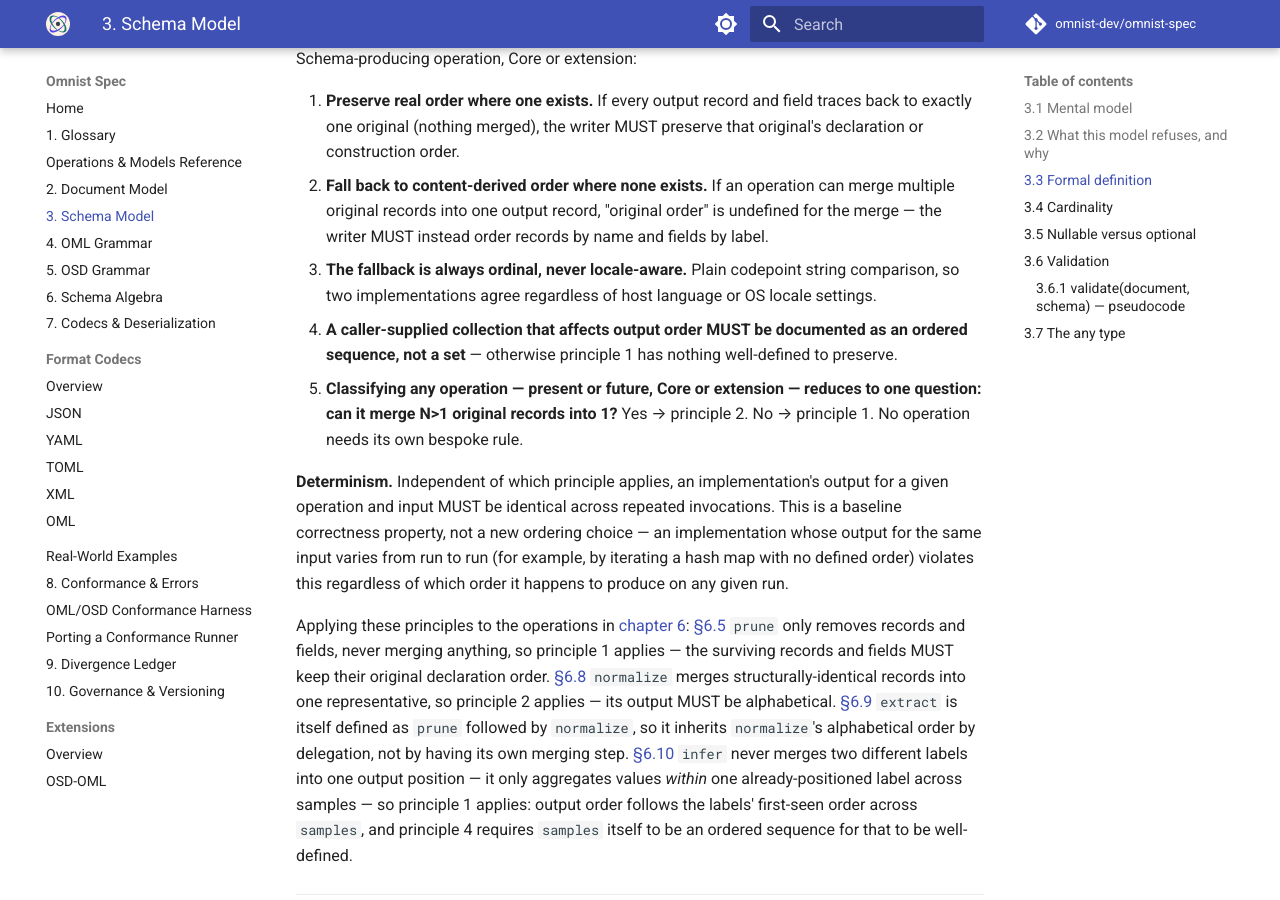
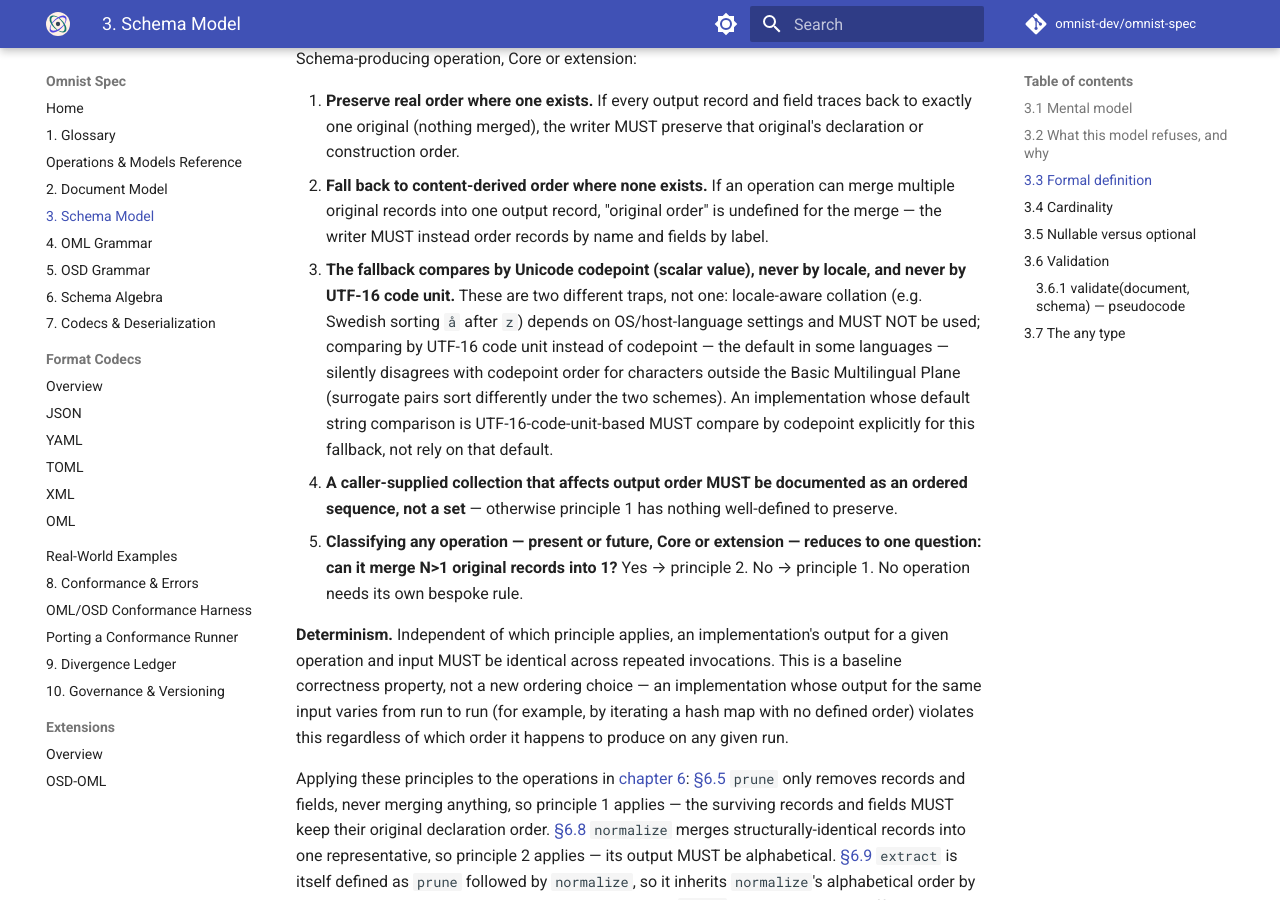
Before and after one commit to omnist-dev/omnist-spec, an MkDocs documentation site: the page built from docs/03-schema-model.md, in a window 1280 px wide and 900 px high, scrolled down 4004 px. Built offline with MkDocs 1.6.1 and Material for MkDocs 9.7.7, drawn with Linux system fonts in a browser that asks for light colours; comment, search, counter and statistics services are not loaded.

Commit message:
Tighten canonical-order Sec3.3 principle 3: codepoint, not UTF-16 code unit
Ordinal comparison as originally worded only closed the locale-aware
collation trap (Swedish a-with-ring sorting after z, etc). It missed a
separate, real one: some languages default string comparison to UTF-16
code units, not Unicode codepoints -- these disagree for characters
outside the Basic Multilingual Plane, since a supplementary-plane
character is a surrogate pair under UTF-16 but a single scalar value
under codepoint comparison. Two conformant implementations could
legitimately disagree on normalize/extracts alphabetical order for
record names containing such characters under the old wording. Now
explicit: compare by codepoint, and an implementation whose default is
UTF-16-code-unit-based MUST NOT rely on that default for this fallback.

Co-Authored-By: Claude Sonnet 5 <noreply@anthropic.com>

```diff
--- a/docs/03-schema-model.md
+++ b/docs/03-schema-model.md
@@ -175,9 +175,16 @@ Core or extension:
    operation can merge multiple original records into one output record,
    "original order" is undefined for the merge — the writer MUST instead
    order records by name and fields by label.
-3. **The fallback is always ordinal, never locale-aware.** Plain codepoint
-   string comparison, so two implementations agree regardless of host
-   language or OS locale settings.
+3. **The fallback compares by Unicode codepoint (scalar value), never by
+   locale, and never by UTF-16 code unit.** These are two different traps,
+   not one: locale-aware collation (e.g. Swedish sorting `å` after `z`)
+   depends on OS/host-language settings and MUST NOT be used; comparing by
+   UTF-16 code unit instead of codepoint — the default in some languages —
+   silently disagrees with codepoint order for characters outside the
+   Basic Multilingual Plane (surrogate pairs sort differently under the
+   two schemes). An implementation whose default string comparison is
+   UTF-16-code-unit-based MUST compare by codepoint explicitly for this
+   fallback, not rely on that default.
 4. **A caller-supplied collection that affects output order MUST be
    documented as an ordered sequence, not a set** — otherwise principle 1
    has nothing well-defined to preserve.
```
